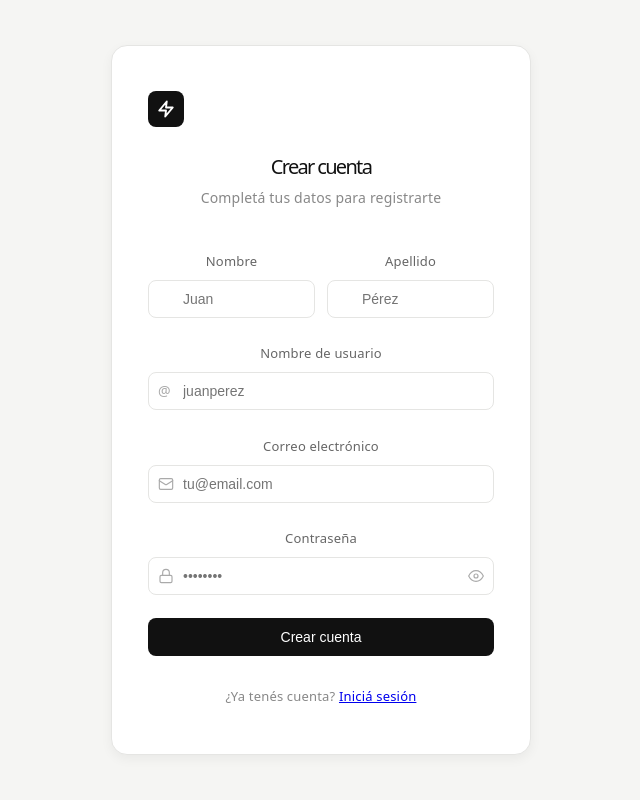
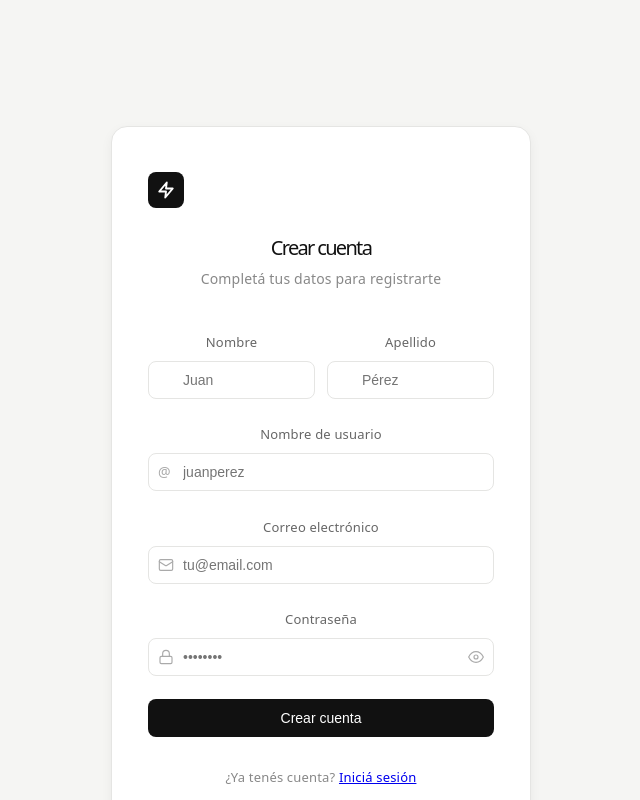
Before and after one commit to mgarciarios/ecommerce_grupo_8, a React (Vite) app in the folder client/: page /register in a window 1280 px wide. Shown: the whole page, without its empty margins (319-959 px from the left). Built offline with nearby package versions, Linux system fonts and the light colour scheme.

Commit message:
Solucion de errores esteticos
Elementos sobreexpuestos, ajustados con CSS

```diff
--- a/client/src/pages/AdminPanel/AdminPanel.css
+++ b/client/src/pages/AdminPanel/AdminPanel.css
@@ -88,6 +88,7 @@
 .form-section {
   position: sticky;
   top: 20px;
+  padding-bottom: 20rem;
 }
 
 .table-section {
--- a/client/src/pages/Register/Register.css
+++ b/client/src/pages/Register/Register.css
@@ -11,6 +11,7 @@
   justify-content: center;
   background-color: #f5f5f3;
   padding: 1rem;
+  padding-top: 10rem;
   font-family: system-ui, sans-serif;
   box-sizing: border-box;
   z-index: 9999; /* Por encima de cualquier fondo o navbar previo */
```
